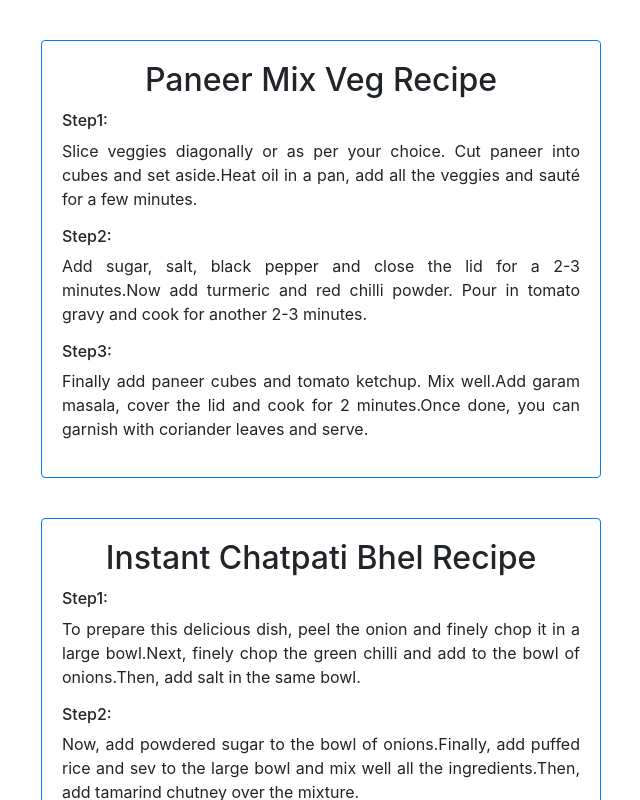
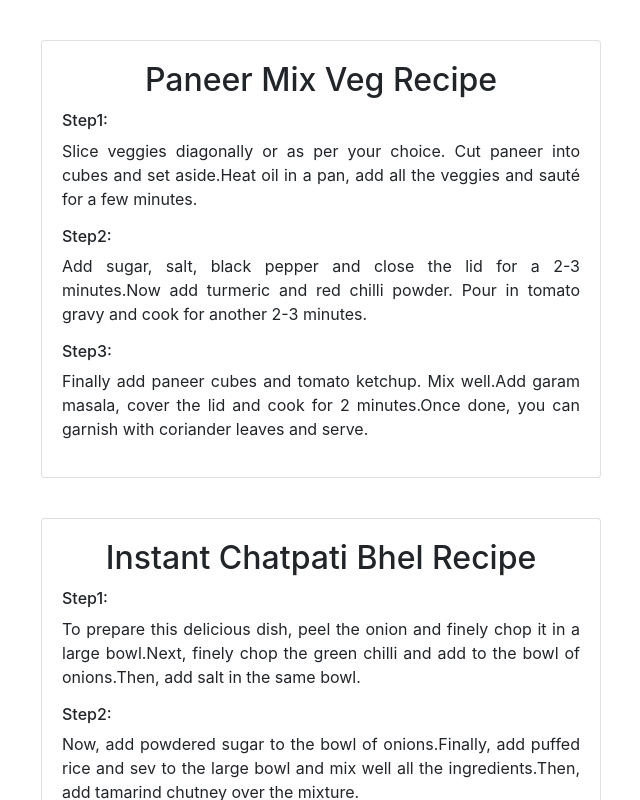
Before and after one commit to nagajayasree/2021, a React (Create React App) app: page / in a window 1280 px wide. Shown: the top 800 px of the page, without its empty margins (359-999 px from the left). Built offline with nearby package versions, Linux system fonts and the light colour scheme.

Commit message:
added changes

```diff
--- a/src/App.tsx
+++ b/src/App.tsx
@@ -31,7 +31,8 @@ import { Items } from "./practice/eCommerce/ListItems";
 import { Cart } from "./practice/eCommerce/CartItems";
 import { ECommMain } from "./practice/eCommerce/eCommMain";
 import Quiz from "./practice/Quiz/quiz";
-import { RecipesInfo } from "./practice/RecipeBook/Recipes";
+import { RecipesInfo } from "./practice/RecipeApp/RecipesInfo";
+import { Recipe } from "./practice/RecipeApp/recipesBook";
 
 function App() {
   return (
@@ -90,7 +91,8 @@ function App() {
       {/* <Cart /> */}
       {/* <ECommMain /> */}
       {/* <Quiz title={"Quizz App"} /> */}
-      <RecipesInfo />
+      {/* <RecipesInfo /> */}
+      <Recipe />
     </div>
   );
 }
--- a/src/practice/RecipeBook/Recipes.tsx
+++ b/src/practice/RecipeApp/RecipesInfo.tsx
@@ -1,5 +1,5 @@
-import { Component } from "react";
-import { recipeArr } from "./recipeBook";
+import { useContext } from "react";
+import { recipeArr, RecipeCtx } from "./recipesBook";
 import { Card } from "react-bootstrap";
 import CSS from "csstype";
 
@@ -16,19 +16,17 @@ const titleStyle: CSS.Properties = {
 };
 
 const textStyle: CSS.Properties = {
-  textAlign: 'center' && 'justify',
+  textAlign: "center" && "justify",
 };
 
-export class RecipesInfo extends Component {
-  state = {
-    recipeArr,
-  };
-  render() {
+export const RecipesInfo = () => {
+  const recipeCtxt = useContext(RecipeCtx);
   return (
     <div>
-        {this.state.recipeArr.book.map((i) => {
+      {recipeCtxt?.book.map((i) => {
         return (
-            <Card border="primary" style={cardStyles}>
+          <div>
+            <Card style={cardStyles}>
               <Card.Body>
                 <div>
                   <Card.Title style={titleStyle}>
@@ -51,9 +49,9 @@ export class RecipesInfo extends Component {
                 </div>
               </Card.Body>
             </Card>
+          </div>
         );
       })}
     </div>
   );
-  }
-}
+};
--- a/src/practice/RecipeBook/recipeBook.tsx
+++ b/src/practice/RecipeApp/recipesBook.tsx
@@ -1,11 +1,14 @@
-export interface RecipeState {
+import { createContext } from "react";
+import { RecipesInfo } from "./RecipesInfo";
+
+export interface RecipeInterface {
   book: {
     recipe: string;
     making: { step1: string; step2: string; step3: string }[];
   }[];
 }
 
-export let recipeArr: RecipeState = {
+export let recipeArr: RecipeInterface = {
   book: [
     {
       recipe: "Paneer Mix Veg Recipe",
@@ -35,3 +38,11 @@ export let recipeArr: RecipeState = {
     },
   ],
 };
+
+export const RecipeCtx = createContext<RecipeInterface | null>(null);
+
+export const Recipe = () => (
+  <RecipeCtx.Provider value={recipeArr}>
+    <RecipesInfo />
+  </RecipeCtx.Provider>
+);
```
Also changed, not shown: 1 other file (tests, documents, lock files or other folders). Lines whose indentation alone changed are shown as unchanged.
